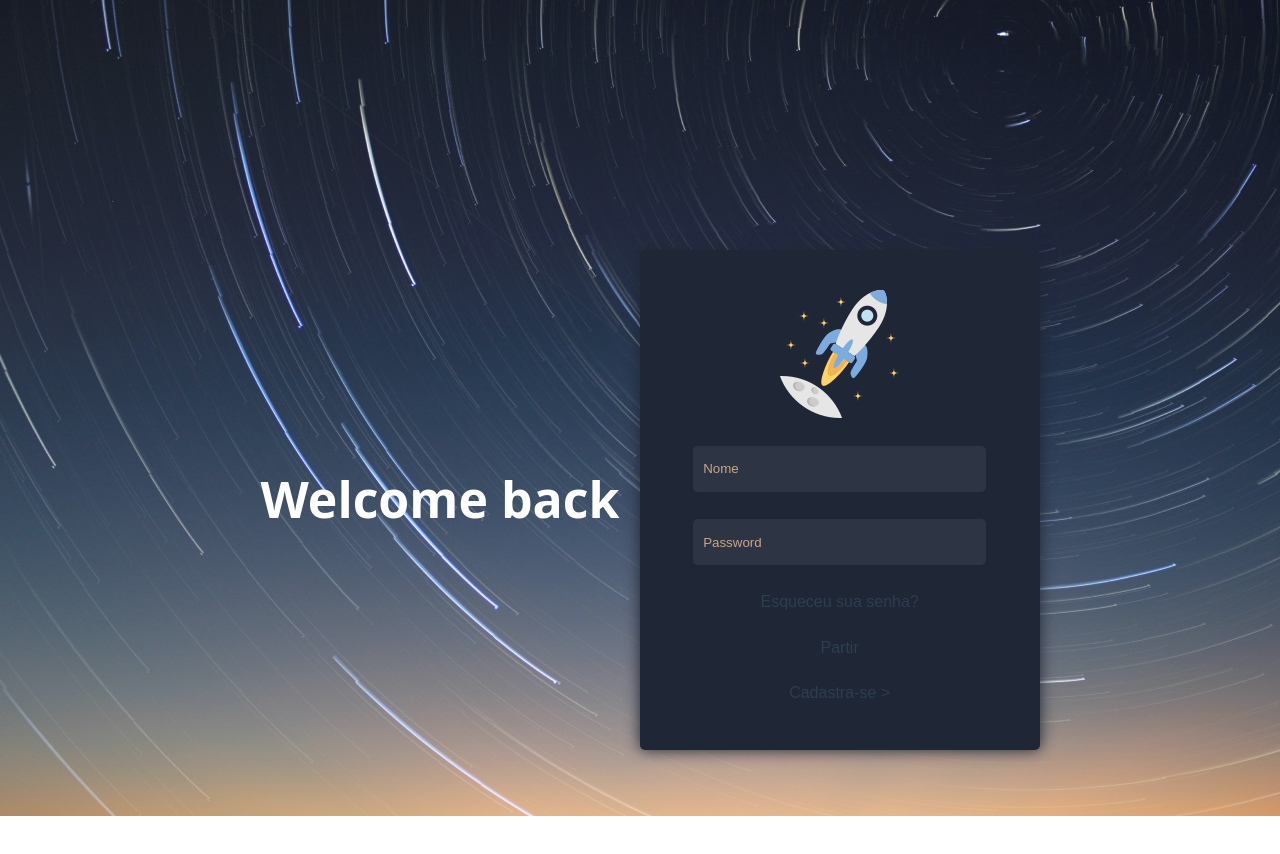
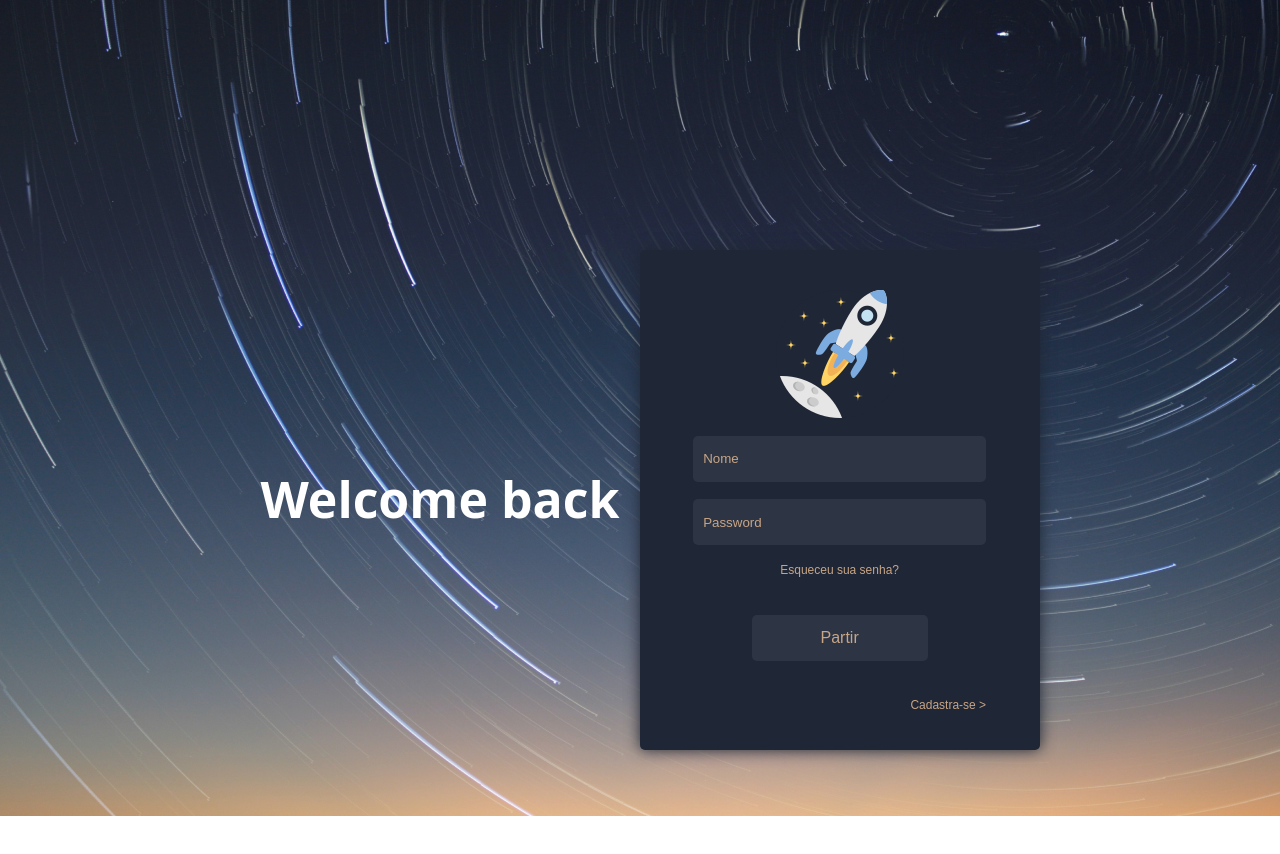
Before and after one commit to anderson-cruz13/login, a Vue app: page / in a window 1280 px wide. Shown: the top 854 px of the page. Built offline with nearby package versions, Linux system fonts and the light colour scheme.

Commit message:
style: add layout dos botões

```diff
--- a/src/styles.css
+++ b/src/styles.css
@@ -90,3 +90,52 @@ body {
   border: 2px solid #C8A585;
   outline: none;
 }
+
+.button-text {
+  font-size: 12px;
+  color: #C8A585;
+  cursor: pointer;
+  font-family: exo, sans-serif;
+}
+.button-text:hover{
+  text-decoration: underline;
+}
+
+.button-login {
+  align-items: center;
+  display: flex;
+  justify-content: center;
+  align-self: center;
+  width: 176px;
+  height: 46px;
+  border-radius: 5px;
+  border: none;
+  background-color: #2D3545;
+  color: #C8A585;
+  cursor: pointer;
+  margin-top: 20px;
+  transition-duration: 1s;
+  font-family: exo, sans-serif;
+
+}
+
+.button-login:hover {
+  background-color: #C8A585;
+  color: #2D3545;
+  transition-duration: 1s;
+}
+
+
+.button-signup {
+  font-size: 12px;
+  color: #C8A585;
+  cursor: pointer;
+  margin-top: 20px;
+  display: flex;
+  justify-content: right;
+  font-family: exo, sans-serif;
+}
+
+.button-signup:hover{
+  text-decoration: underline;
+}
```
